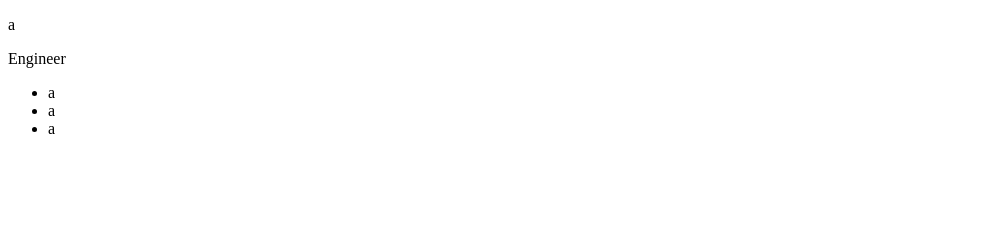
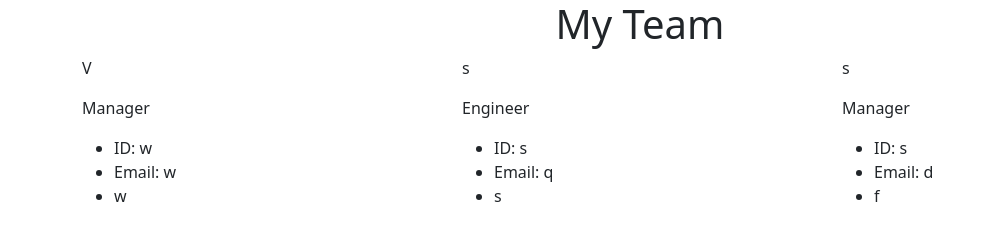
Before and after one commit to vhivestate/team-pro-generator, a website: page index.html in a window 1280 px wide. Shown: the whole page, without its empty margins (0-987 px from the left). Drawn offline with nearby package versions, Linux system fonts and the light colour scheme.

Commit message:
added bootstrap

```diff
--- a/index.html
+++ b/index.html
@@ -4,20 +4,47 @@
                     <meta charset="UTF-8">
                     <meta http-equiv="X-UA-Compatible" content="IE=edge">
                     <meta name="viewport" content="width=device-width, initial-scale=1.0">
+                    <link href="https://cdn.jsdelivr.net/npm/bootstrap@5.1.3/dist/css/bootstrap.min.css" rel="stylesheet" integrity="sha384-1BmE4kWBq78iYhFldvKuhfTAU6auU8tT94WrHftjDbrCEXSU1oBoqyl2QvZ6jIW3" crossorigin="anonymous">
                     <title>Document</title>
                 </head>
                 <body>
+                  <h1 class="text-center"> My Team </h1>
 
-                    <div>
-                    <p>a</p>
-                    <p>Engineer</p>
+                  <div class="container">
+                  <div class="row">
+
+                    <div class="col-sm">
+                    <p> V</p>
+                    <p> Manager</p>
                     <ul>
-                    <li>a</li>
-                    <li>a</li>
-                    <li>a</li>
+                    <li> ID: w</li>
+                    <li> Email: w</li>
+                    <li>w</li>
                     </ul>
-
                     </div>
 
-                </body>
+                    <div class="col-sm">
+                    <p> s</p>
+                    <p> Engineer</p>
+                    <ul>
+                    <li> ID: s</li>
+                    <li> Email: q</li>
+                    <li>s</li>
+                    </ul>
+                    </div>
+
+                    <div class="col-sm">
+                    <p> s</p>
+                    <p> Manager</p>
+                    <ul>
+                    <li> ID: s</li>
+                    <li> Email: d</li>
+                    <li>f</li>
+                    </ul>
+                    </div>
+
+                      </div>
+                      </div>
+
+                  </body>
                 </html>
--- a/index.js
+++ b/index.js
@@ -115,15 +115,14 @@ function generateMember() {
                         special = teamEmp[index].getSchool()
                     }
                     empHtml += `
-                    <div>
-                    <p>${teamEmp[index].getName()}</p>
-                    <p>${teamEmp[index].getRole()}</p>
+                    <div class="col-sm">
+                    <p> ${teamEmp[index].getName()}</p>
+                    <p> ${teamEmp[index].getRole()}</p>
                     <ul>
-                    <li>${teamEmp[index].getId()}</li>
-                    <li>${teamEmp[index].getEmail()}</li>
+                    <li> ID: ${teamEmp[index].getId()}</li>
+                    <li> Email: ${teamEmp[index].getEmail()}</li>
                     <li>${special}</li>
                     </ul>
-
                     </div>
                     `
                 }
@@ -133,12 +132,19 @@ function generateMember() {
                     <meta charset="UTF-8">
                     <meta http-equiv="X-UA-Compatible" content="IE=edge">
                     <meta name="viewport" content="width=device-width, initial-scale=1.0">
-
+                    <link href="https://cdn.jsdelivr.net/npm/bootstrap@5.1.3/dist/css/bootstrap.min.css" rel="stylesheet" integrity="sha384-1BmE4kWBq78iYhFldvKuhfTAU6auU8tT94WrHftjDbrCEXSU1oBoqyl2QvZ6jIW3" crossorigin="anonymous">
                     <title>Document</title>
                 </head>
                 <body>
-                    ${empHtml}
-                </body>
+                  <h1 class="text-center"> MY TEAM </h1>
+
+                  <div class="container">
+                  <div class="row">
+                      ${empHtml}
+                      </div>
+                      </div>
+
+                  </body>
                 </html>`
                 console.log('Team has been built!')
                 // generates html
```
Also changed, not shown: README.md, style.css (added).
